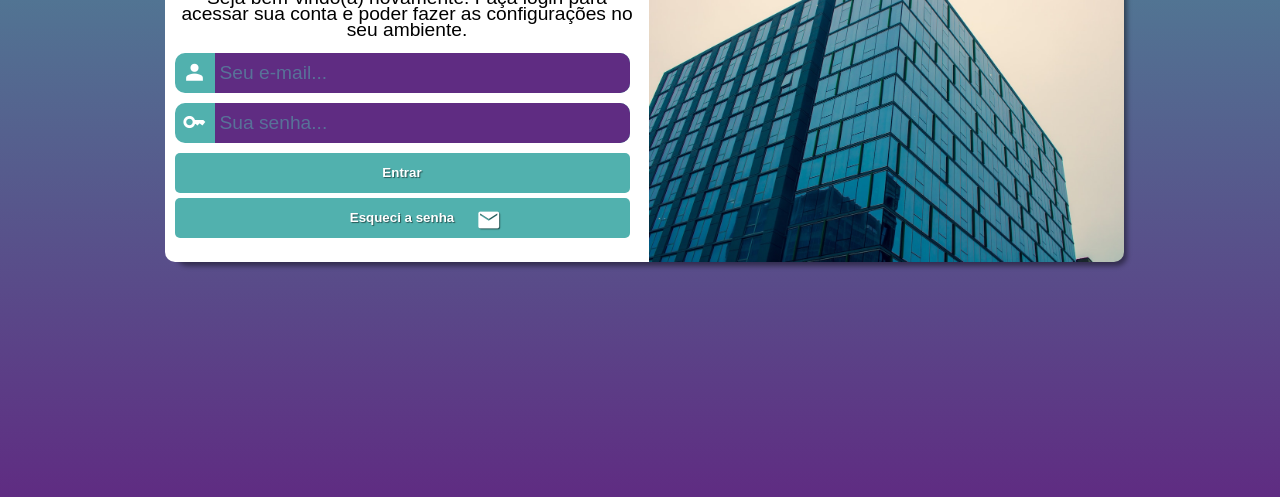
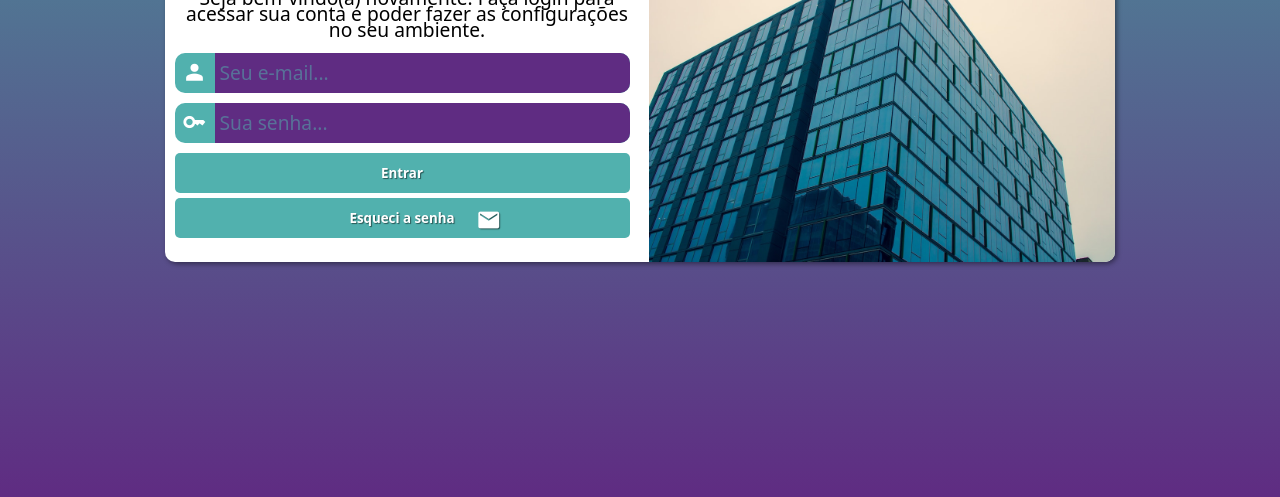
Before and after one commit to GabrielRuanDias/projeto-login, a plain HTML site: page index.html in a window 1280 px wide. Shown: the part 303-800 px from the top of the page. Drawn offline with nearby package versions, Linux system fonts and the light colour scheme.

Commit message:
pronto 2

```diff
--- a/estilos/media-queries.css
+++ b/estilos/media-queries.css
@@ -15,15 +15,12 @@
         width: 220px;
         height: 330px;
         border-radius: 10px 0px 0px 10px;
-
     }
     div#formulario {
         position: absolute;
         top: 0;
         left: 34%;
         padding-top: 10px;
-
-
     }
     form {
         padding-right: 10px;
@@ -49,7 +46,7 @@
     main {
         width: 950px;
         height: 330px;
-        box-shadow: 12px 4px 5px rgba(0, 0, 0, 0.425);
+        box-shadow: 2px 2px 5px rgba(0, 0, 0, 0.425);
 
     }
     div#imagem {
@@ -57,8 +54,6 @@
         left: 52%;
         width: 475px;
         height: 330px;
-        border-radius: 0px 10px 10px 0px;
-
 
     }
 
@@ -77,9 +72,6 @@
         left: 1%;
         padding-top: 10px;
         width: 465px;
-
-
-
     }
     form {
         padding-right: 10px;
--- a/estilos/style.css
+++ b/estilos/style.css
@@ -10,18 +10,16 @@
     margin: 0;
     padding: 0;
     box-sizing: border-box;
-
-}
-html {
-    height: 100vh;
-}
-body{
-    background-color: #5f2c82;
-    height: 100vh;
+    font-family: system-ui, -apple-system, BlinkMacSystemFont, 'Segoe UI', Roboto, Oxygen, Ubuntu, Cantarell, 'Open Sans', 'Helvetica Neue', sans-serif;
 
 }
 
+body, html{
+    background-color: #5f2c82;
+    height: 100vh;
+    width: 100vw;
 
+}
 main {
     position: absolute;
     top: 50%;
@@ -29,14 +27,17 @@ main {
     transform: translate(-50%, -50%);
     width: 250px;
     height: 540px;
+    overflow: hidden;
     padding: 10px;
     background-color: white;
     border-radius: 10px;
     box-shadow: 2px 2px 5px rgba(0, 0, 0, 0.425);
 
+    /* transition: width .5s, height .5s;
+    transition-timing-function: ease; ele suavisa a transition: */
 }
 section {
-    font-family: Arial, Helvetica, sans-serif;
+
     line-height: 1em;
     font-size: 1em;
 }
@@ -46,7 +47,7 @@ div#imagem {
     background-size: cover;
     background-repeat: no-repeat;
     background-position: center ;
-    border-radius: 10px 10px 0px 0px;
+
     height: 150px;
 
 }
@@ -64,8 +65,6 @@ div#formulario > p {
     text-align: center;
 }
 .inputbox {
-
-
     height: 50px;
     background-color: #51b1ae;
     margin-bottom: 10px;
--- a/index.html
+++ b/index.html
@@ -39,12 +39,12 @@
                     <div class="inputbox">
                         <label for="iemail"><span class="material-symbols-outlined">person_filled</span></label>
 
-                        <input type="email" name="email" id="iemail" autocomplete="email" placeholder="Seu e-mail..." required class="login" autofocus title="E-mail">
+                        <input type="email" name="email" id="iemail" autocomplete="email" placeholder="Seu e-mail..." required class="login" autofocus title="E-mail" maxlength="30">
                     </div>
                     <div class="inputbox">
                         <label for="isenha"><span class="material-symbols-outlined">Key</span></label>
 
-                        <input type="password" name="senha" id="isenha" autocomplete="current-password"  placeholder="Sua senha..." required class="login" title="Senha">
+                        <input type="password" name="senha" id="isenha" autocomplete="current-password"  placeholder="Sua senha..." required class="login" title="Senha" minlength="8" maxlength="20">
                     </div>
                     <div>
                         <input type="submit" value="Entrar" class="butao">
```
